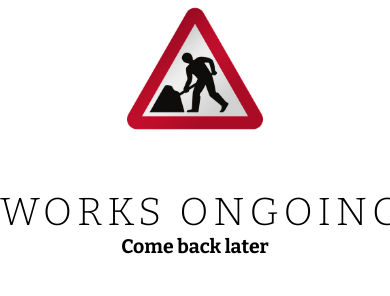
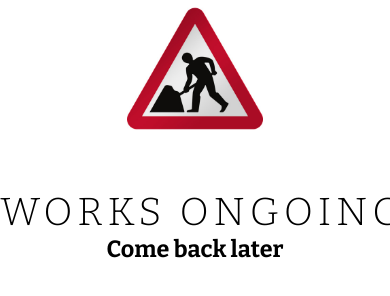
Before and after one commit to redgetalactac/website, a plain HTML site: page index.html in a window 390 px wide. Drawn offline with nearby package versions, Linux system fonts and the light colour scheme.

Commit message:
changed vw after viewing on my phone

```diff
--- a/assets/style.css
+++ b/assets/style.css
@@ -23,6 +23,8 @@ body {
     overflow: hidden;
     white-space: nowrap;
     margin-top: 3rem;
+    margin-left: 0.02rem;
+    margin-right: 0.02rem;
 }
 
 .text-container h1 {
@@ -33,7 +35,7 @@ body {
 
 .text-container h2 {
     font-weight: 700;
-    font-size: 5vw;
+    font-size: 6vw;
 
     letter-spacing: 0.0001rem;
 
```
